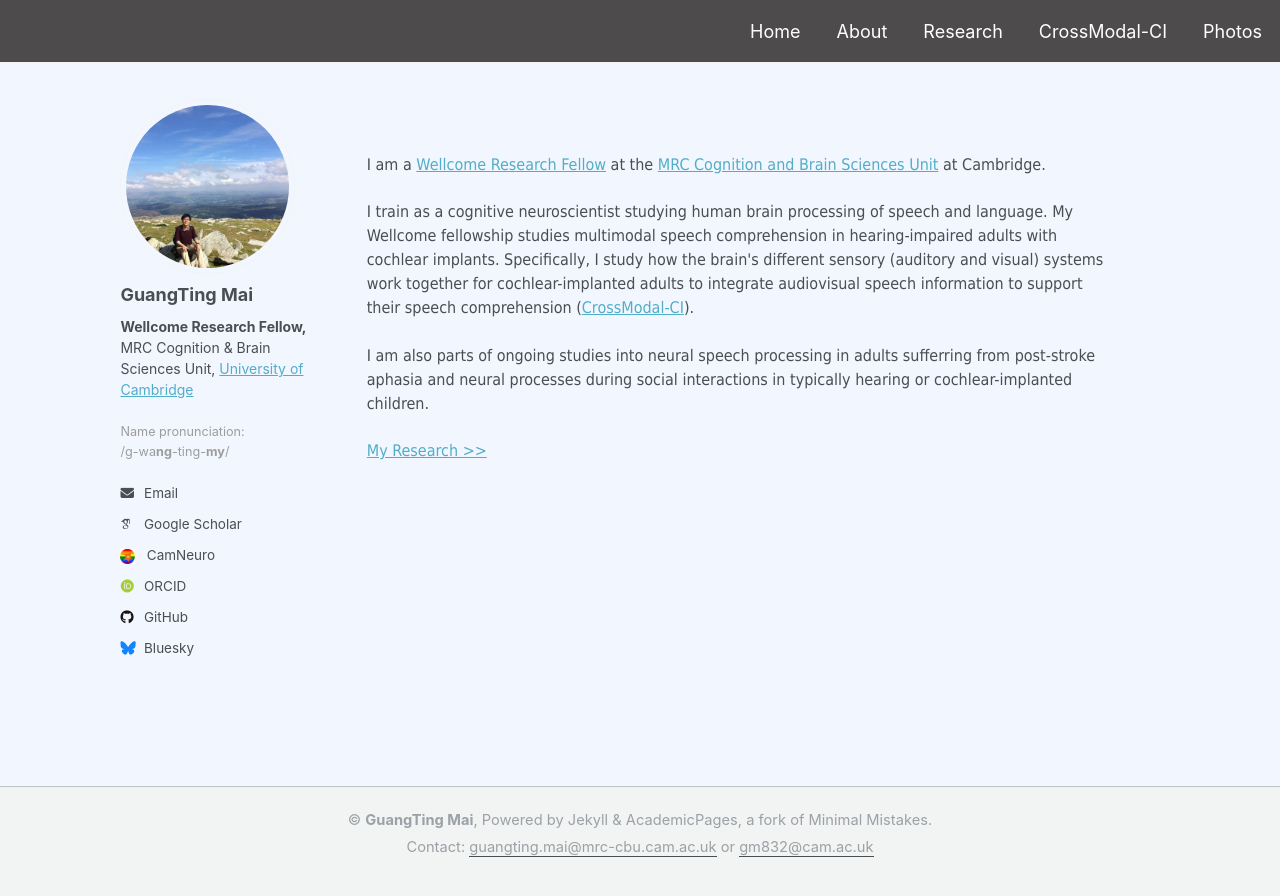
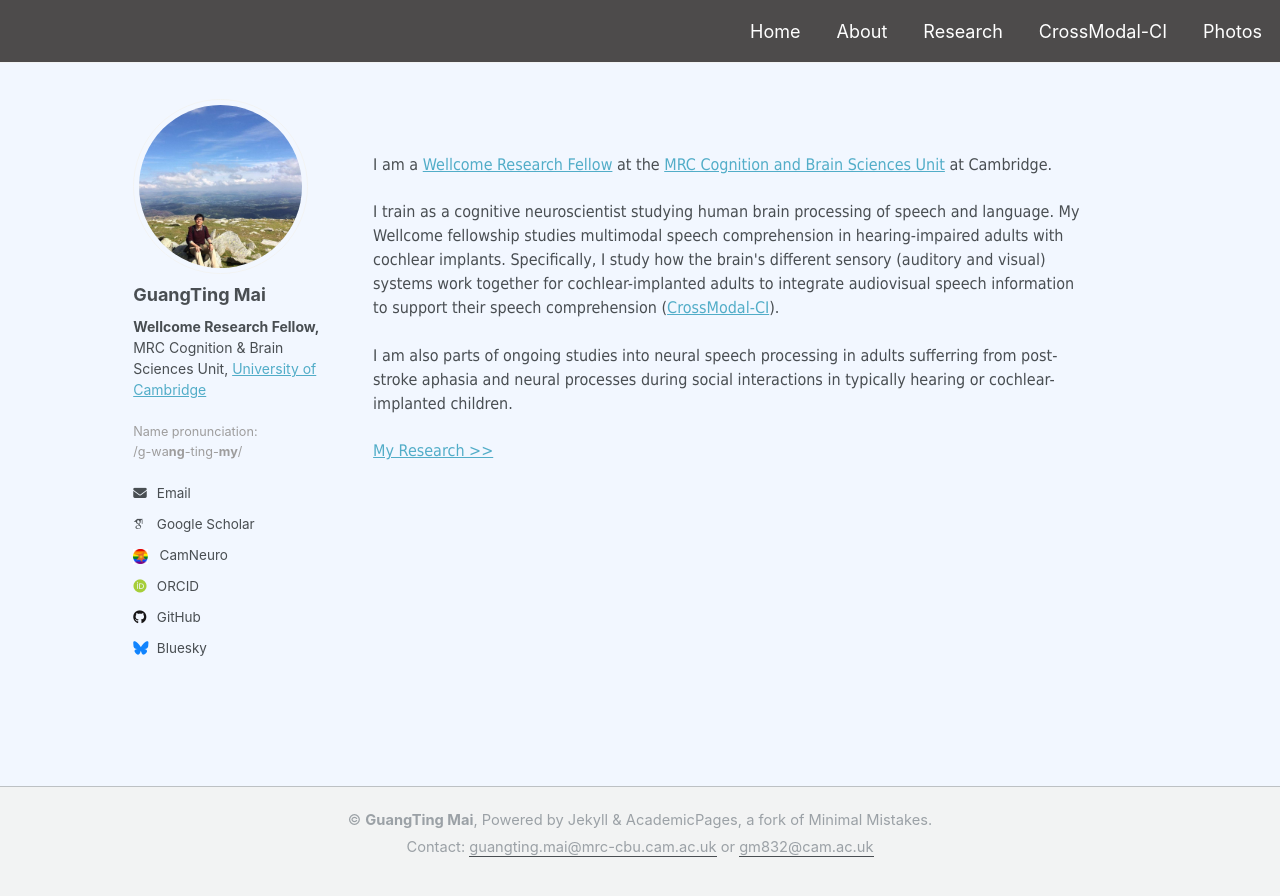
Before and after one commit to guangtingmai/guangtingmai.github.io, a Jekyll site: the page built from _pages/readme.html, in a window 1280 px wide. Shown: the top 896 px of the page. Built offline with Jekyll 4.4.1, drawn with Linux system fonts in a browser that asks for light colours; some web fonts are replaced.

Commit message:
Update custom.scss

```diff
--- a/_sass/custom.scss
+++ b/_sass/custom.scss
@@ -40,7 +40,7 @@ nav a:hover,
 
 #main {
   max-width: 100% !important;
-  width: 84% !important;
+  width: 82% !important;
   padding-left: 1rem !important;
   padding-right: 4rem !important;
 }
```
